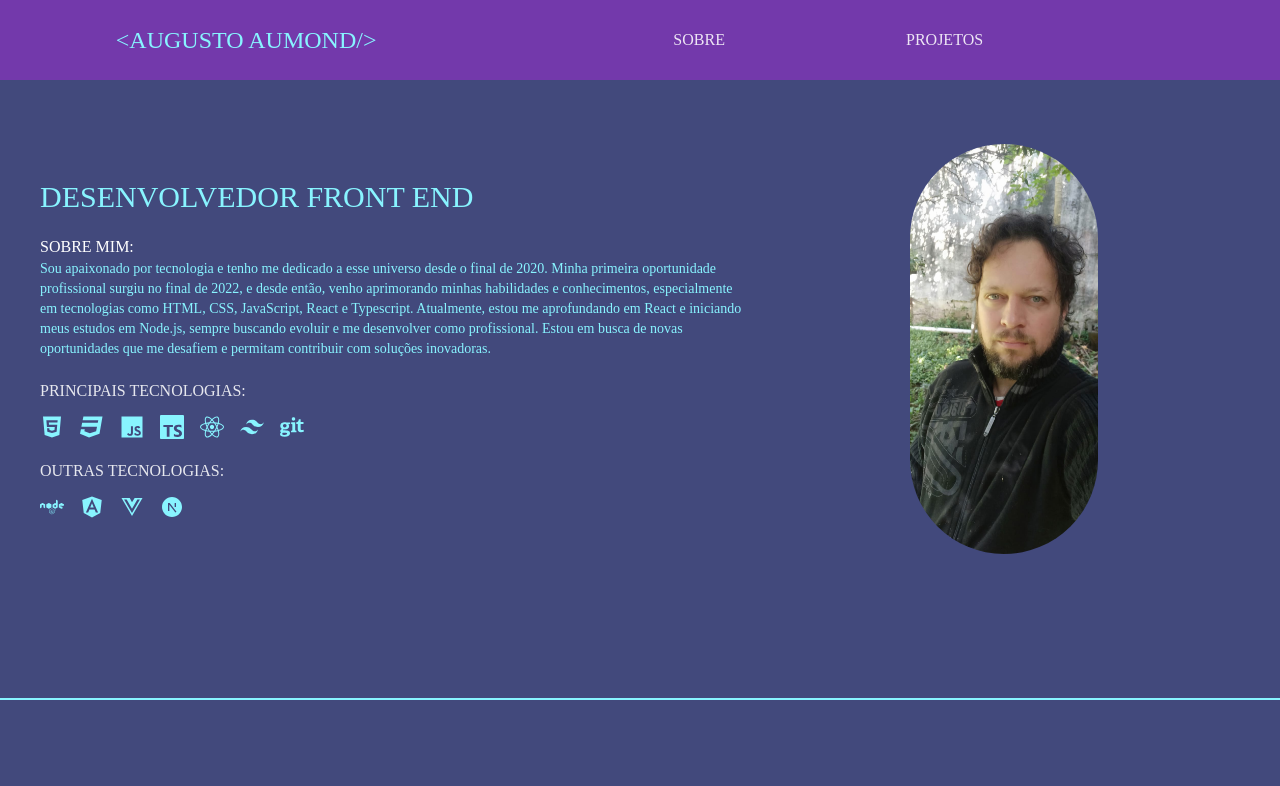
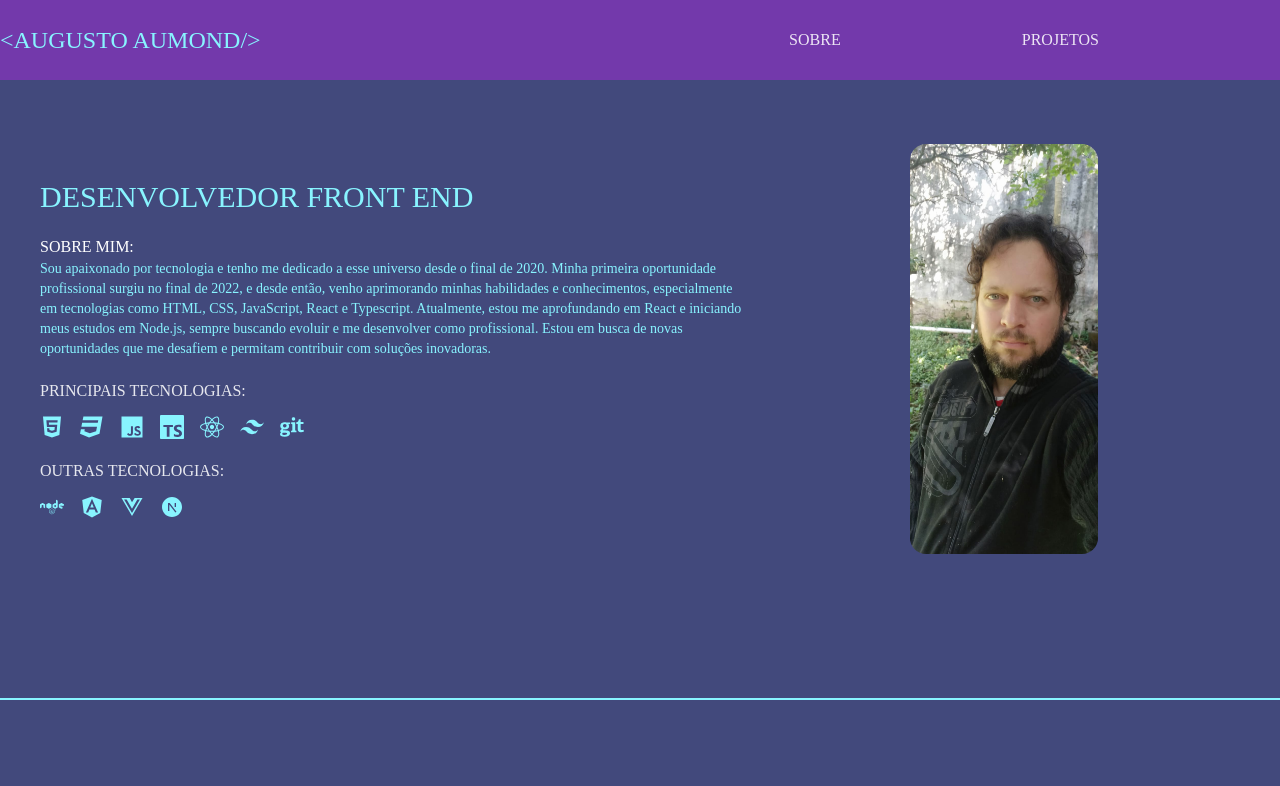
Before and after one commit to AugustoAumond/Portifolio, a React (Vite) app: page / in a window 1280 px wide. Shown: the top 786 px of the page. Built offline with nearby package versions, Linux system fonts and the light colour scheme; a web font is replaced by a local one.

Commit message:
Ajuste imagem

```diff
--- a/src/components/about/About.tsx
+++ b/src/components/about/About.tsx
@@ -48,7 +48,7 @@ export default function About(){
                 </div>
 
                 <div className="flex flex-col items-center justify-center gap-5 w-[50%]">
-                    <div className="w-[40%] rounded-full overflow-hidden">
+                    <div className="w-[40%] rounded-2xl overflow-hidden">
                         <img src="./augusto.jpg" alt="" />
                     </div>
 
--- a/src/components/header/header.tsx
+++ b/src/components/header/header.tsx
@@ -2,7 +2,7 @@
 export default function Header(){
     return (
         <div className="fixed h-20 w-full bg-primaryColor flex items-center justify-center">
-            <div className="w-full max-w-7xl h-full flex justify-evenly items-center">
+            <div className="w-full max-w-7xl h-full flex justify-between items-center">
                 <div className="text-letterColor text-2xl">
                     {'<AUGUSTO AUMOND/>'}
                 </div>
--- a/src/components/projects/projects.tsx
+++ b/src/components/projects/projects.tsx
@@ -12,7 +12,7 @@ export default function Projects (){
     }, [projects])
 
     return (
-        <div id="projects" className="w-full border-b-2 border-b-letterColorflex flex-col items-center justify-center p-[100px] gap-10">
+        <div id="projects" className="w-full border-b-2 border-b-letterColorflex flex-col items-center justify-center p-10 gap-10">
             <h1 className="text-5xl mt-10 mb-10 text-center">PROJETOS</h1>
             {projects.map((item, index)=>{
                 return (
```
